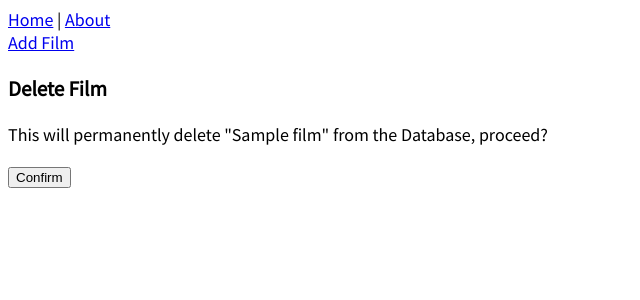
After one commit to je-vargas/django--uwe--flix--es--13, a Django app: page /films/1/delete/ in a window 1280 px wide. The commit adds this page. Shown: the top 300 px of the page, without its empty margins (0-640 px from the left). Run offline with Django 4.2, Linux system fonts and the light colour scheme; tables that the repository leaves empty hold one stand-in row (values such as "Sample post").

Commit message:
ESD-21: templates updated to handle delete film functunality

```diff
--- /dev/null
+++ b/uwe_flix_root/web_app/templates/web_app/film_delete.html
@@ -0,0 +1,11 @@
+{% extends 'web_app/base.html' %}
+
+{% block content %}
+<h3>Delete Film</h3>
+
+<form action="" method="post">{% csrf_token %}
+    <p>This will permanently delete "{{ film.title }}" from the Database, proceed?</p>
+    <input type="submit" value="Confirm">
+</form>
+
+{% endblock content %}
--- a/uwe_flix_root/web_app/templates/web_app/film_detail.html
+++ b/uwe_flix_root/web_app/templates/web_app/film_detail.html
@@ -9,5 +9,6 @@
         <p>{{ film.duration }}</p>
 
         <a href={% url 'film_update' film.pk %}>Edit Film Details</a>
+        <a href={% url 'film_delete' film.pk %}>Delete Film</a>
     </div>
 {% endblock %}
```
